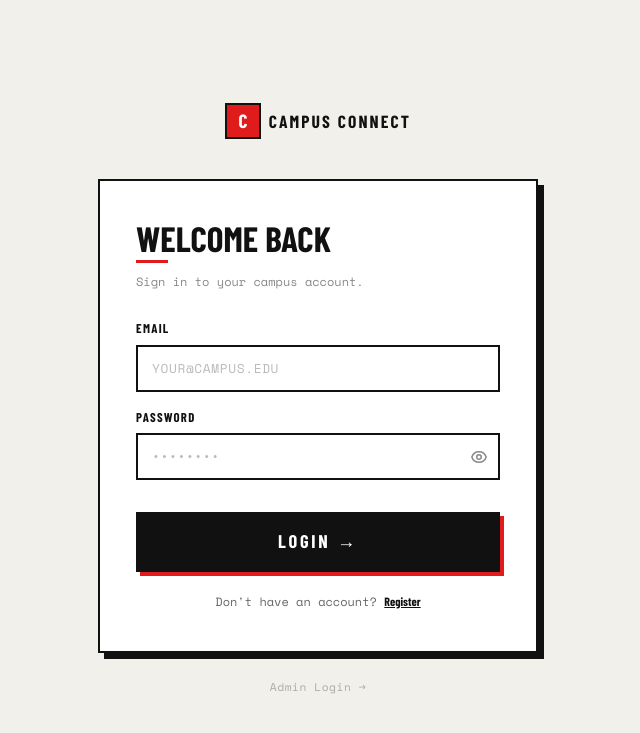
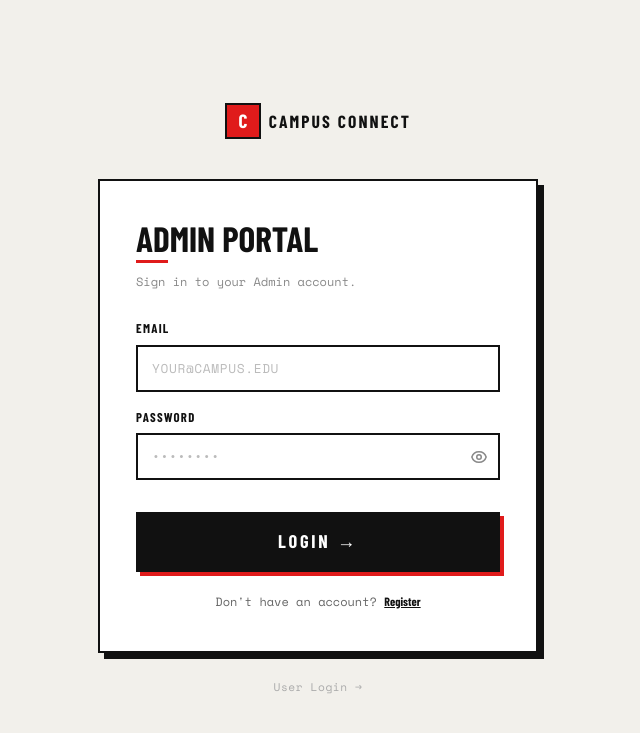
Before and after one commit to mzziin/campus-connect, a PHP site: page /admin/login.php in a window 1280 px wide. Shown: the top 733 px of the page, without its empty margins (322-962 px from the left). Run offline with PHP 8.4, Linux system fonts and the light colour scheme; some libraries are stand-ins or nearby versions; some web fonts are replaced.

Commit message:
Update admin login page title and message for clarity; adjust user login link

```diff
--- a/admin/login.php
+++ b/admin/login.php
@@ -100,9 +100,9 @@ $page_title = 'Login — Campus Connect';
         <div style="background:#fff; border:2px solid var(--black); box-shadow:6px 6px 0 var(--black); padding:40px 36px;">
 
             <div style="margin-bottom:28px;">
-                <h1 style="font-weight:900; font-size:2.2rem; text-transform:uppercase; line-height:1; color:var(--black); margin-bottom:4px;">Welcome Back</h1>
+                <h1 style="font-weight:900; font-size:2.2rem; text-transform:uppercase; line-height:1; color:var(--black); margin-bottom:4px;">Admin Portal</h1>
                 <div style="width:32px; height:3px; background:var(--red); margin-bottom:10px;"></div>
-                <p style="font-family:'Space Mono',monospace; font-size:0.75rem; color:#888;">Sign in to your campus account.</p>
+                <p style="font-family:'Space Mono',monospace; font-size:0.75rem; color:#888;">Sign in to your Admin account.</p>
             </div>
 
             <!-- Flash -->
@@ -141,7 +141,7 @@ $page_title = 'Login — Campus Connect';
 
         <!-- Admin link -->
         <div style="text-align:center; margin-top:20px;">
-            <a href="/campus-connect/admin/login.php" style="font-family:'Space Mono',monospace; font-size:0.7rem; color:#aaa; text-decoration:none; letter-spacing:0.05em;" class="hover:text-gray-600 transition-colors">Admin Login →</a>
+            <a href="/campus-connect/pages/login.php" style="font-family:'Space Mono',monospace; font-size:0.7rem; color:#aaa; text-decoration:none; letter-spacing:0.05em;" class="hover:text-gray-600 transition-colors">User Login →</a>
         </div>
     </div>
 </div>
--- a/includes/auth.php
+++ b/includes/auth.php
@@ -158,10 +158,6 @@ function login_user(string $email, string $password): array {
         return ['success' => false, 'error' => 'Your account has been banned.'];
     }
 
-    if ($user['account_status'] === 'pending') {
-        return ['success' => true, 'status' => 'pending'];
-    }
-
     // Verify password
     if (!password_verify($password, $user['password_hash'])) {
         return ['success' => false, 'error' => 'Invalid email or password.'];
@@ -175,6 +171,10 @@ function login_user(string $email, string $password): array {
     $_SESSION['user_name'] = $user['full_name'];
     $_SESSION['user_email'] = $user['email'];
     $_SESSION['user_status'] = $user['account_status'];
+
+    if ($user['account_status'] === 'pending') {
+        return ['success' => true, 'status' => 'pending'];
+    }
 
     return ['success' => true, 'status' => 'approved'];
 }
```
